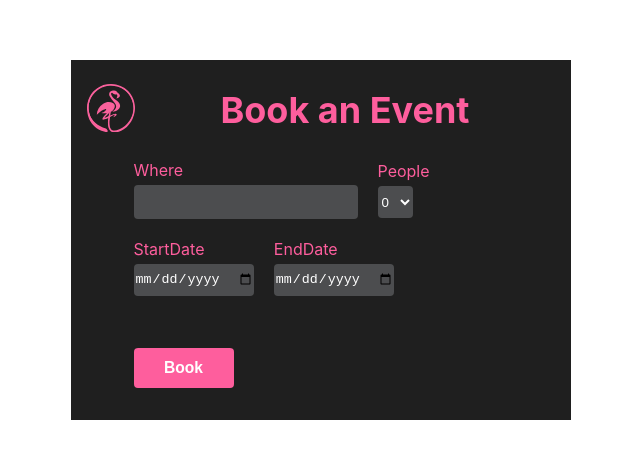
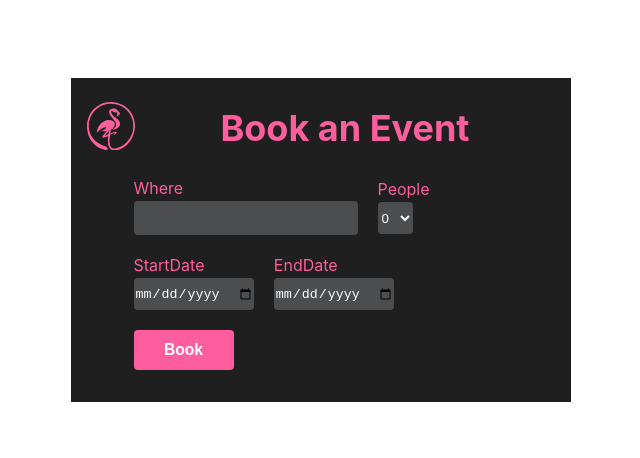
Before and after one commit to SharjeelSIqbal/event-calendar-date-range, a React (Create React App) app: page / in a window 1280 px wide. Shown: the part 160-618 px from the top of the page, without its empty margins (319-959 px from the left). Built offline with nearby package versions, Linux system fonts and the light colour scheme.

Commit message:
removed useless css selectors and classes

```diff
--- a/src/css/Global.module.css
+++ b/src/css/Global.module.css
@@ -13,7 +13,7 @@ h1 {
 
 input,
 select {
-  margin-top: .3rem;
+  margin-top: .2rem;
   background-color: #4C4D4F;
   border: none;
   height: 2rem;
--- a/src/css/Layout.module.css
+++ b/src/css/Layout.module.css
@@ -12,21 +12,17 @@
   background-color: #1F1F1F;
 }
 
-
-.submitDiv {
-  margin-top: 2rem;
-}
-
 .submitButton {
   position: relative;
+  top: 0;
+  left: 0;
   height: 2.5rem;
   width: 100px;
   background-color: #FE5E9D;
   border: none;
   border-radius: .25rem;
-  margin-bottom: 2rem;
+  margin: 0;
 }
-
 
 .form {
   margin: auto;
@@ -78,6 +74,10 @@
   width: 3rem;
 }
 
+.submitDiv {
+  margin-bottom: 2rem;
+}
+
 .submitButton:hover > .circle {
   height: 5rem;
   width: 100px;
@@ -107,7 +107,6 @@
   width: 0;
 }
 
-
 @media only screen and (min-width: 600px) {
   .iconSm {
     width: 3rem;
```
